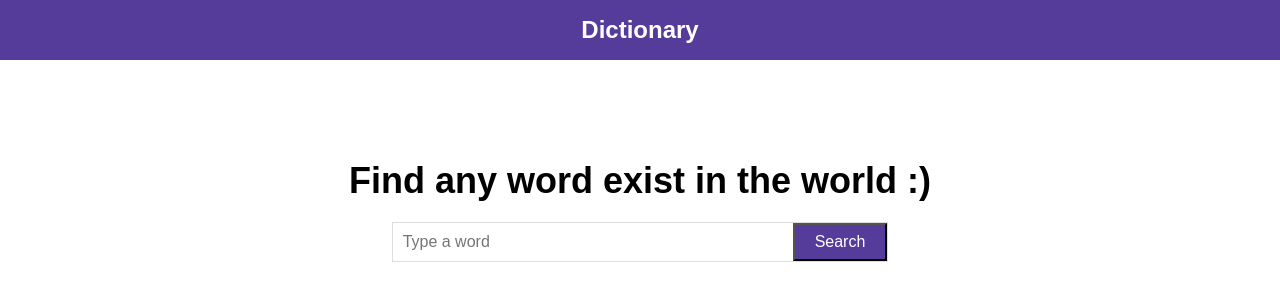
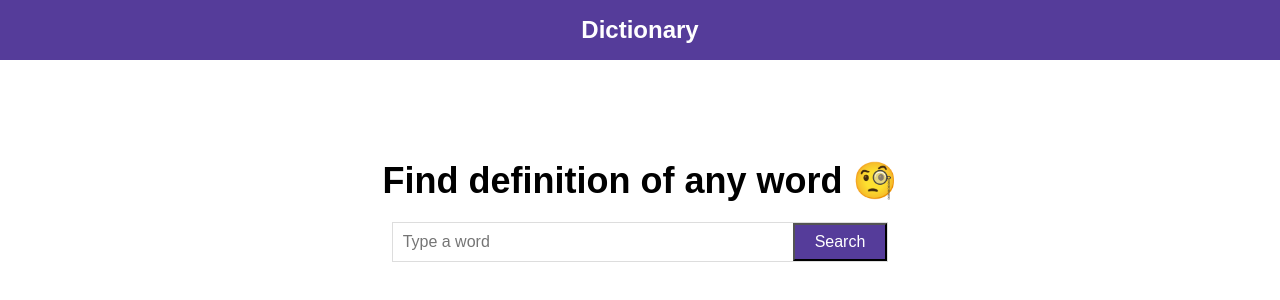
Before and after one commit to talhajaved696/DictionaryJS, a plain HTML site: page index.html in a window 1280 px wide. Drawn offline with Linux system fonts and the light colour scheme; a web font is replaced by a local one.

Commit message:
'emoji-added'

```diff
--- a/index.html
+++ b/index.html
@@ -15,7 +15,7 @@
     </nav>
 
     <section class="input container">
-      <h2>Find any word exist in the world :)</h2>
+      <h2>Find definition of any word &#129488;</h2>
       <div class="form__wrap">
         <div class="input__wrap">
           <input type="text" placeholder="Type a word" id="input" />
```
